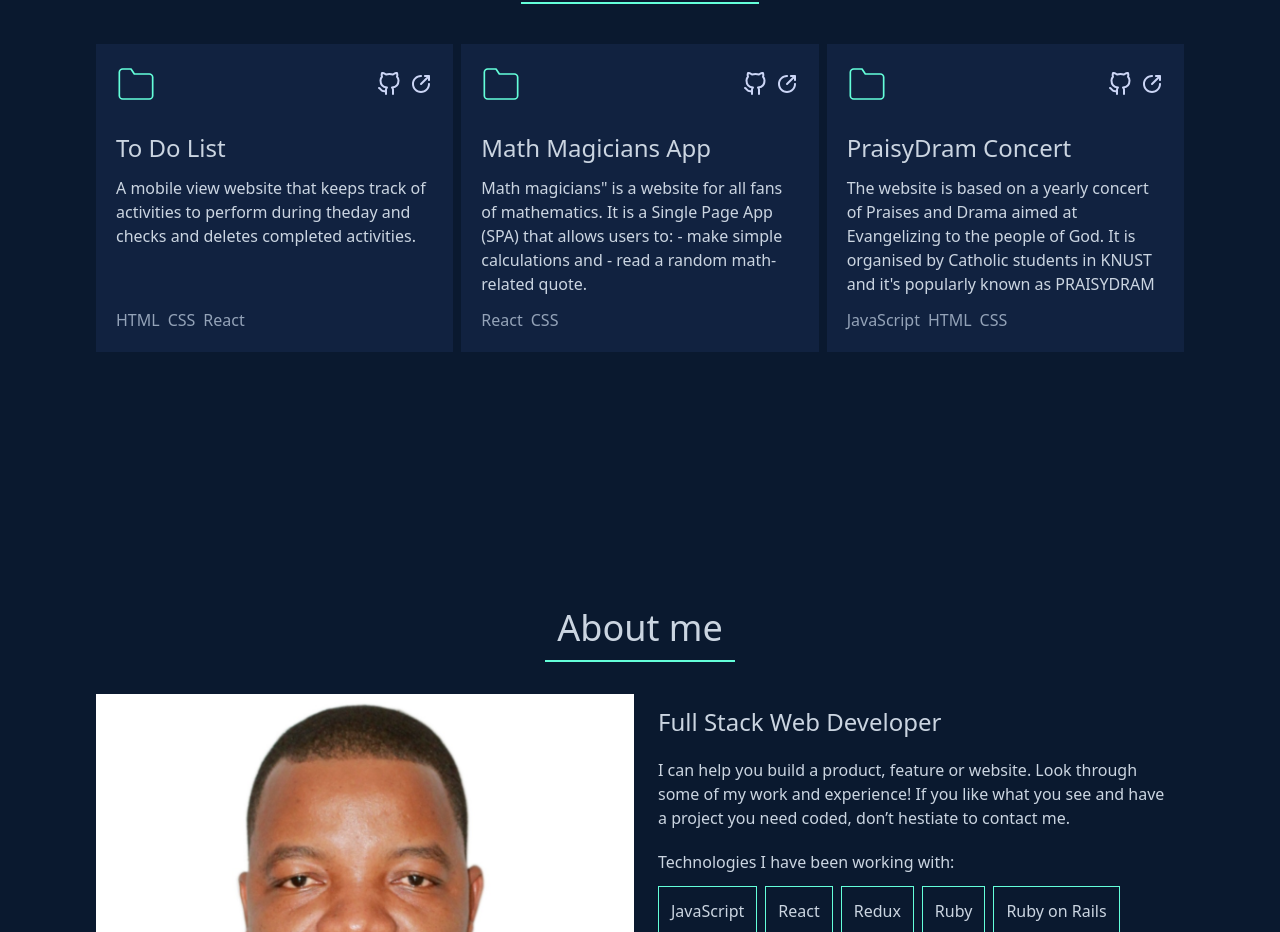
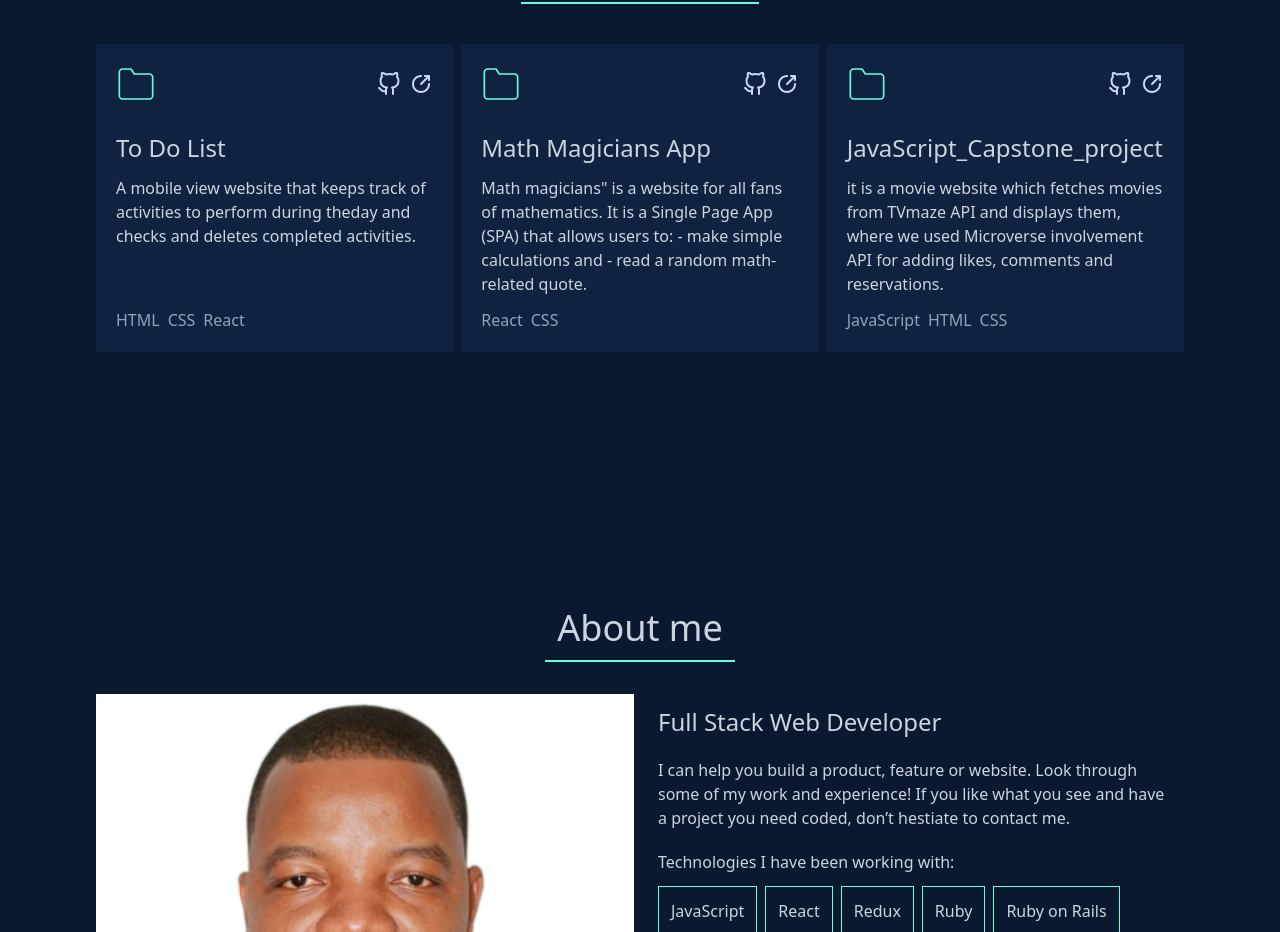
Before and after one commit to principles31/my_portfolio, a React (Create React App) app: page / in a window 1280 px wide. Shown: the part 2357-3289 px from the top of the page. Built offline with nearby package versions, Linux system fonts and the light colour scheme.

Commit message:
Update details.js file

```diff
--- a/src/data/details.js
+++ b/src/data/details.js
@@ -63,14 +63,14 @@ const liveVersionLink = {
     },
     {
       id: 6,
-      name: 'PraisyDram Concert',
-      description: `The website is based on a yearly concert of Praises and Drama aimed at
-                    Evangelizing to the people of God. It is organised by Catholic students in KNUST and
-                    it's popularly known as PRAISYDRAM`,
+      name: 'JavaScript_Capstone_project',
+      description: `it is a movie website which fetches movies from TVmaze API and displays them,
+                    where we used Microverse involvement API for adding likes,
+                    comments and reservations.`,
       image: './assets/images/Desktop-Snapshoot-Portfolio.png',
       technologies: ['JavaScript', 'HTML', 'CSS'],
-      'live-version-link': { ...liveVersionLink, 'link-href': 'https://achilles-dev.github.io/HTML-CSS-JavaScript-capstone-project/' },
-      'source-link': { ...sourceLink, 'source-href': 'https://github.com/Achilles-Dev/HTML-CSS-JavaScript-capstone-project' },
+      'live-version-link': { ...liveVersionLink, 'link-href': 'https://principles31.github.io/Javascript_Capstone_Project/dist/' },
+      'source-link': { ...sourceLink, 'source-href': 'https://github.com/principles31/Javascript_Capstone_Project' },
     },
   ];
 
```
